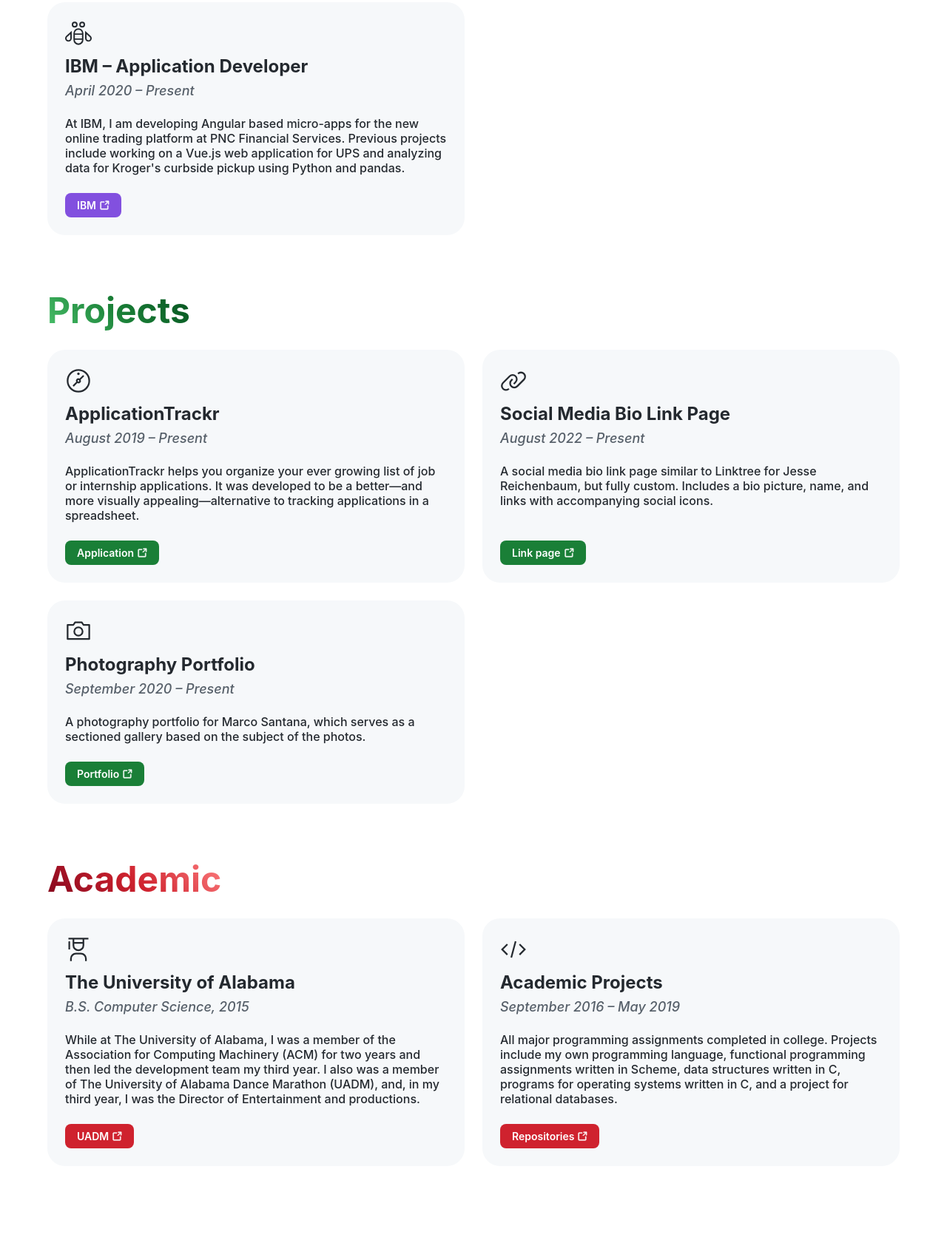
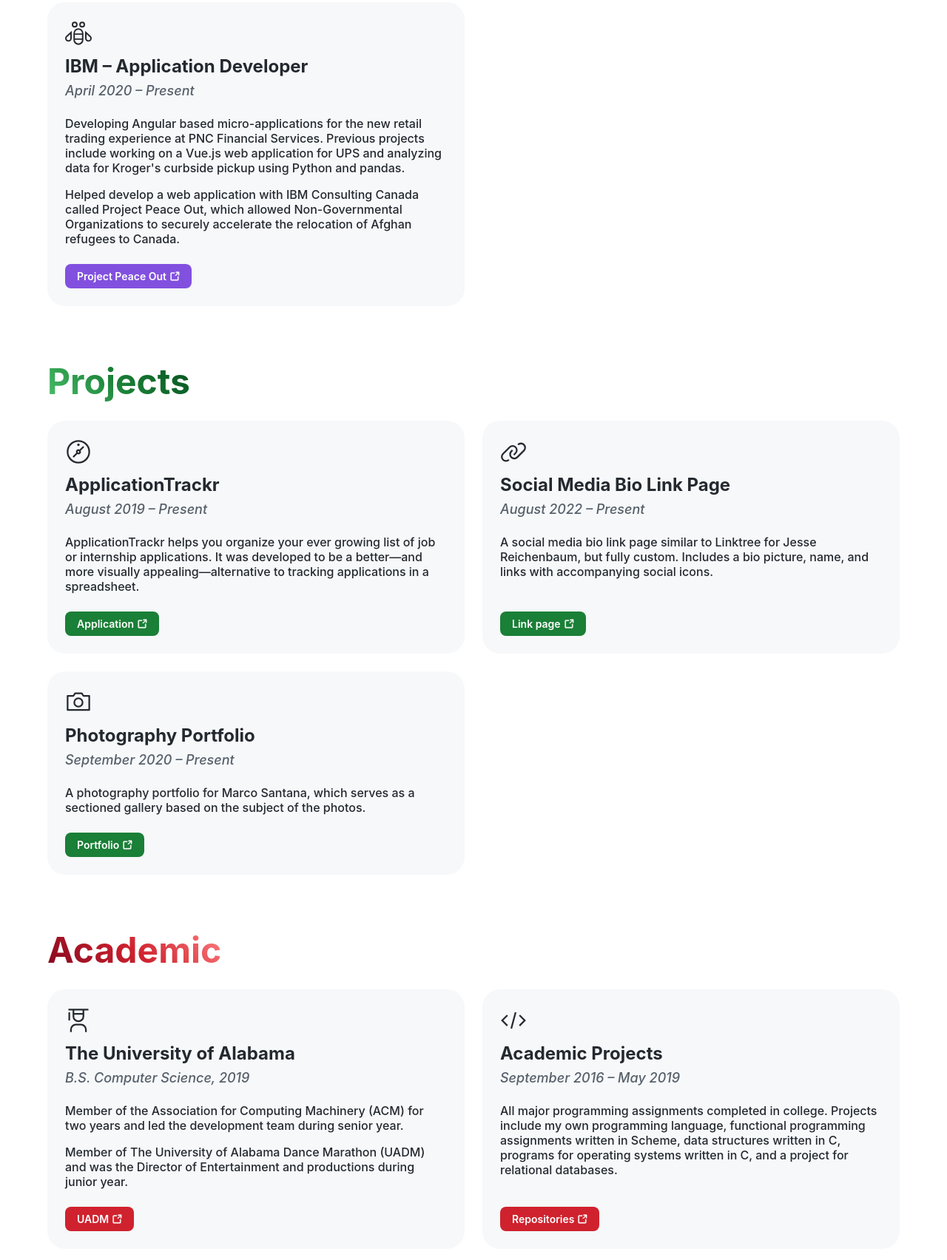
Before and after one commit to hjbugajski/hjbugajski.github.io, a plain HTML site: page index.html in a window 1280 px wide. Shown: the part 936-2640 px from the top of the page at 74% size. Before the commit the page ends 2561 px from the top, so only its background shows below. Drawn offline with Linux system fonts and the light colour scheme.

Commit message:
fix: update copy and fix style issue

```diff
--- a/index.html
+++ b/index.html
@@ -337,12 +337,20 @@
       flex-grow: 1;
     }
 
+    .card .card-body p:not(:last-of-type) {
+      margin: 0 0 16px;
+    }
+
     .card .card-body p:last-of-type {
       margin: 0;
     }
 
     .card .card-actions {
       margin-top: 24px;
+    }
+
+    .cls-1 {
+      fill: none;
     }
 
     @media (min-width: 768px) {
@@ -449,21 +457,25 @@
           </div>
           <div class="card-body">
             <p>
-              At IBM, I am developing Angular based micro-apps for the new
-              online trading platform at PNC Financial Services. Previous
-              projects include working on a Vue.js web application for UPS and
-              analyzing data for Kroger's curbside pickup using Python and
-              pandas.
+              Developing Angular based micro-applications for the new retail
+              trading experience at PNC Financial Services. Previous projects
+              include working on a Vue.js web application for UPS and analyzing
+              data for Kroger's curbside pickup using Python and pandas.
+            </p>
+            <p>
+              Helped develop a web application with IBM Consulting Canada called
+              Project Peace Out, which allowed Non-Governmental Organizations to
+              securely accelerate the relocation of Afghan refugees to Canada.
             </p>
           </div>
           <div class="card-actions">
             <a
-              href="https://ibm.com"
+              href="https://shahirdaya.medium.com/project-peaceout-meaningful-side-projects-keep-engineering-talent-excited-7ffe93924afa"
               rel="noreferrer"
               target="_blank"
               class="button button-link button-accent button-with-icon"
             >
-              IBM
+              Project Peace Out
               <span class="icon">
                 <svg
                   width="100%"
@@ -527,13 +539,6 @@
               viewBox="0 0 32 32"
               class="fill-color"
             >
-              <defs>
-                <style>
-                  .cls-1 {
-                    fill: none;
-                  }
-                </style>
-              </defs>
               <title>compass</title>
               <path
                 d="M16,4A12,12,0,1,1,4,16,12,12,0,0,1,16,4m0-2A14,14,0,1,0,30,16,14,14,0,0,0,16,2Z"
@@ -836,15 +841,16 @@
           </div>
           <div class="card-title-container">
             <div class="card-title">The University of Alabama</div>
-            <div class="card-subtitle">B.S. Computer Science, 2015</div>
+            <div class="card-subtitle">B.S. Computer Science, 2019</div>
           </div>
           <div class="card-body">
             <p>
-              While at The University of Alabama, I was a member of the
-              Association for Computing Machinery (ACM) for two years and then
-              led the development team my third year. I also was a member of The
-              University of Alabama Dance Marathon (UADM), and, in my third
-              year, I was the Director of Entertainment and productions.
+              Member of the Association for Computing Machinery (ACM) for two
+              years and led the development team during senior year.
+            </p>
+            <p>
+              Member of The University of Alabama Dance Marathon (UADM) and was
+              the Director of Entertainment and productions during junior year.
             </p>
           </div>
           <div class="card-actions">
```
